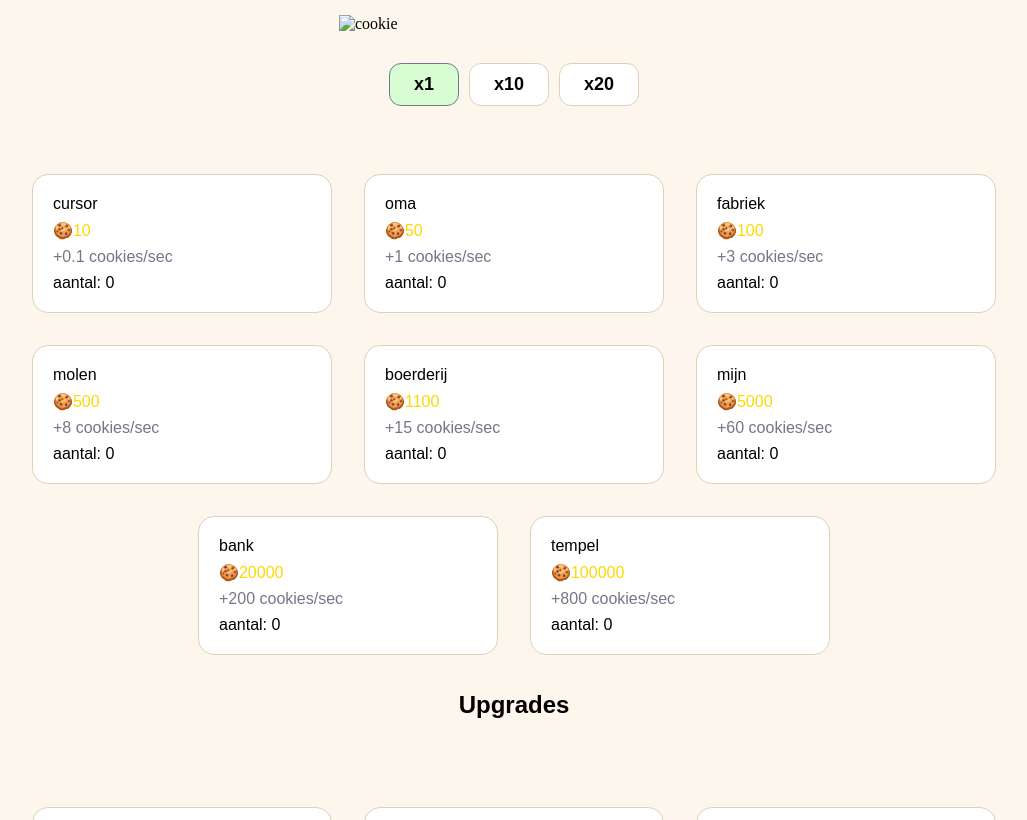
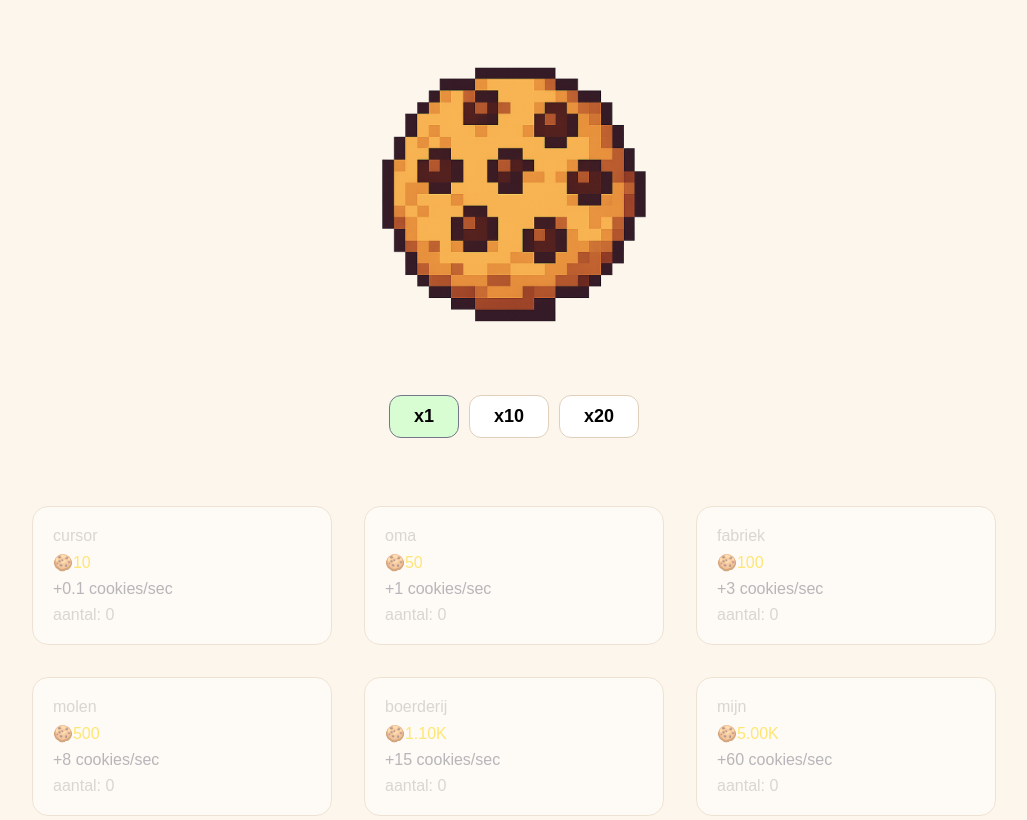
Before and after one commit to frame667/Cookieclicker-project, a plain HTML site: page index.html in a window 1280 px wide. Shown: the part 181-1001 px from the top of the page, without its empty margins (126-1153 px from the left). Drawn offline with Linux system fonts and the light colour scheme.

Commit message:
Initial commit

```diff
--- a/index.html
+++ b/index.html
@@ -5,7 +5,7 @@
     <meta name="viewport" content="width=device-width, initial-scale=1.0">
     <title>Cookie Clicker</title>
 
-    <script src="script.js" defer></script>
+    <script src="game.js" defer></script>
     <link rel="stylesheet" href="style.css">
 </head>
 
```
Also changed, not shown: img/cookie.png (added).
